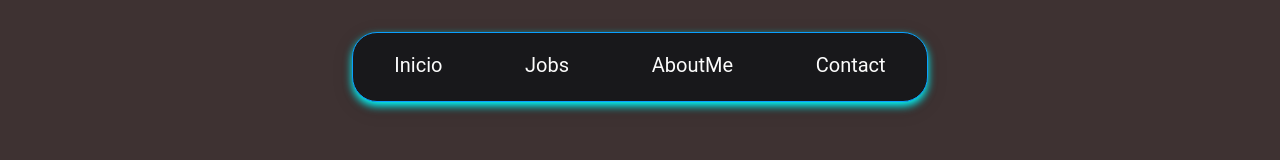
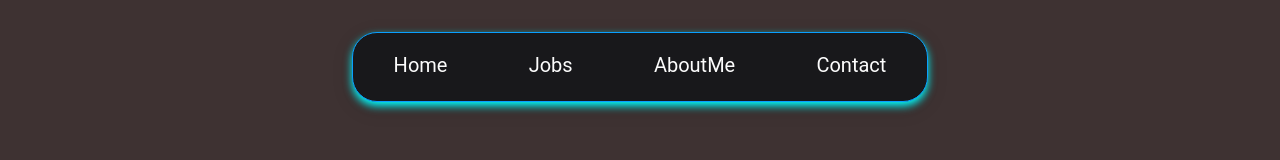
Before and after one commit to Lautaax/Portafolio-Aguilera, a React (Create React App) app: page / in a window 1280 px wide. Shown: the top 160 px of the page. Built offline with nearby package versions, Linux system fonts and the light colour scheme.

Commit message:
Update NavBar.jsx

```diff
--- a/src/components/NavBar/NavBar.jsx
+++ b/src/components/NavBar/NavBar.jsx
@@ -10,7 +10,7 @@
 
         <div className="menuu">
             <ul className="mennu">
-                <li className="item"><Link to="/" className="nav-link" >Inicio</Link></li>
+                <li className="item"><Link to="/" className="nav-link" >Home</Link></li>
                 <li className="item"><Link to="/Jobs/" className="nav-link">Jobs</Link></li>
                 <li className="item"><Link to="/AboutMe/" className="nav-link">AboutMe</Link></li>
                 <li className="item"><Link to="/Contact/" className="nav-link">Contact</Link></li>
```
